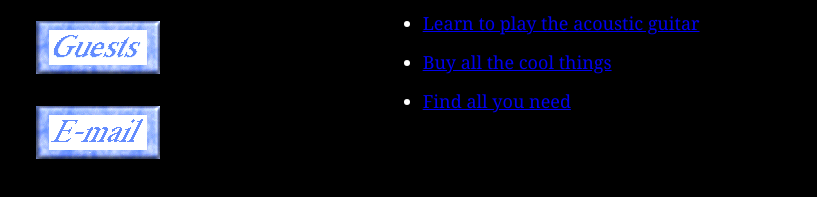
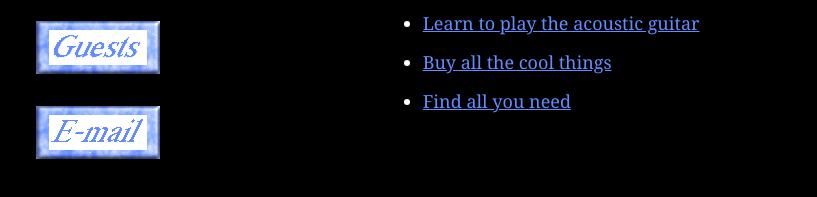
Before and after one commit to FabioRosado/bring-the-90s-back, a Gatsby site: page /links in a window 1280 px wide. Shown: the part 243-440 px from the top of the page, without its empty margins (0-817 px from the left). Built offline with nearby package versions, Linux system fonts and the light colour scheme; Gatsby itself is replaced by a stand-in of ours.

Commit message:
update links colors

```diff
--- a/src/components/layout.css
+++ b/src/components/layout.css
@@ -4,8 +4,6 @@ html {
   font: 112.5%/1.45em georgia, serif, sans-serif;
   box-sizing: border-box;
   overflow-y: scroll;
-  background-color: black;
-  color: white;
 }
 body {
   background-color: black;
@@ -55,6 +53,7 @@ template {
   display: none;
 }
 a {
+  color: #638cff;
   background-color: transparent;
   -webkit-text-decoration-skip: objects;
 }
```
